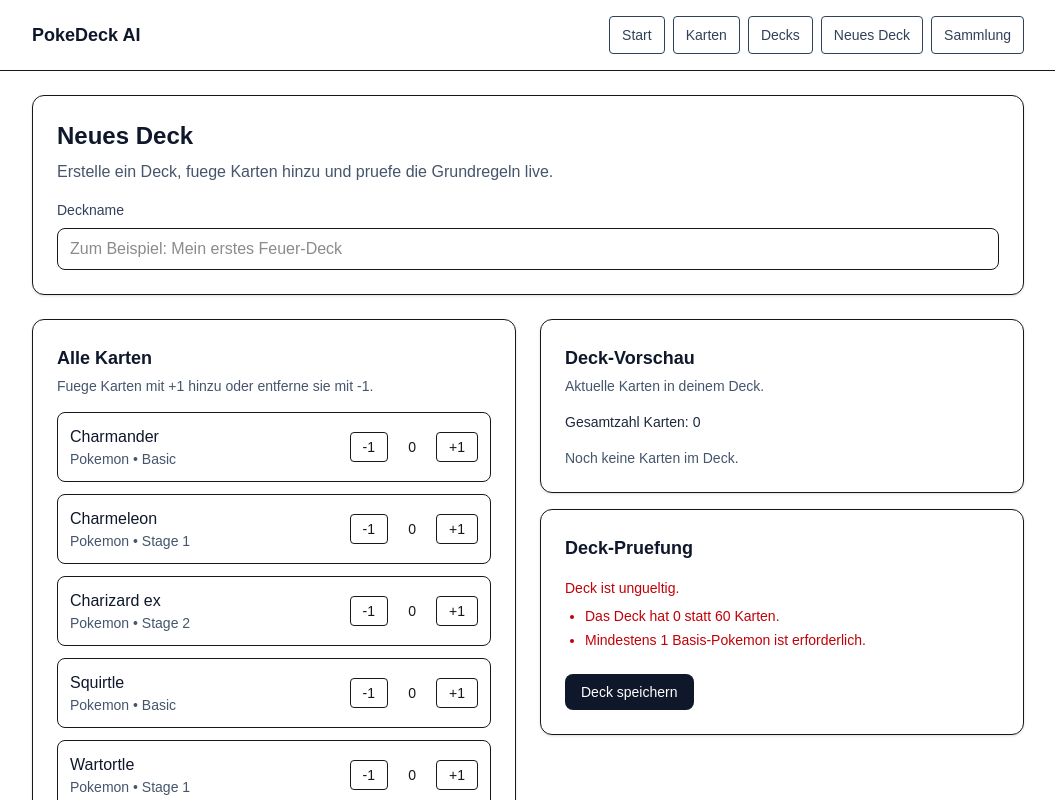
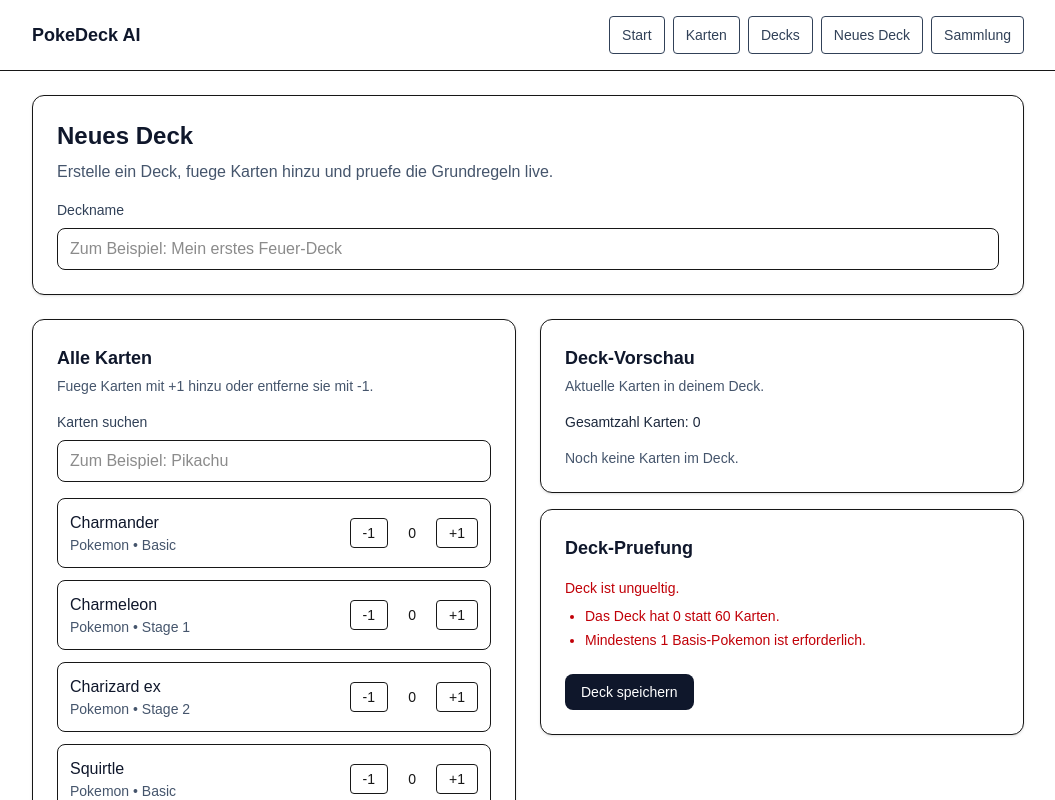
Before and after one commit to francescopinto33/pokedeck-ai-app, a Next.js app: page /decks/new in a window 1280 px wide. Shown: the top 800 px of the page, without its empty margins (112-1167 px from the left). Built offline with nearby package versions, Linux system fonts and the light colour scheme.

Commit message:
Add card search to deck builder

```diff
--- a/src/app/decks/new/DeckBuilderClient.tsx
+++ b/src/app/decks/new/DeckBuilderClient.tsx
@@ -25,6 +25,7 @@ export default function DeckBuilderClient() {
   const [deckName, setDeckName] = useState("");
   const [deckCards, setDeckCards] = useState<DeckCard[]>([]);
   const [saveMessage, setSaveMessage] = useState("");
+  const [search, setSearch] = useState("");
 
   useEffect(() => {
     if (!deckIdFromUrl) {
@@ -60,6 +61,17 @@ export default function DeckBuilderClient() {
   const totalCards = useMemo(() => {
     return deckCards.reduce((sum, entry) => sum + entry.count, 0);
   }, [deckCards]);
+  const filteredCards = useMemo(() => {
+    const normalizedSearch = search.trim().toLowerCase();
+
+    if (!normalizedSearch) {
+      return sampleCards;
+    }
+
+    return sampleCards.filter((card) =>
+      card.name.toLowerCase().includes(normalizedSearch)
+    );
+  }, [search]);
 
   const validationResult = useMemo(() => {
     const deckToValidate: Deck = {
@@ -177,8 +189,31 @@ export default function DeckBuilderClient() {
               Fuege Karten mit +1 hinzu oder entferne sie mit -1.
             </p>
 
+            <div className="mt-4">
+              <label
+                htmlFor="deck-card-search"
+                className="mb-2 block text-sm font-medium text-slate-700"
+              >
+                Karten suchen
+              </label>
+              <input
+                id="deck-card-search"
+                type="text"
+                value={search}
+                onChange={(event) => setSearch(event.target.value)}
+                placeholder="Zum Beispiel: Pikachu"
+                className="w-full rounded-lg border px-3 py-2 outline-none focus:ring-2 focus:ring-slate-300"
+              />
+            </div>
+
             <div className="mt-4 space-y-3">
-              {sampleCards.map((card) => {
+              {filteredCards.length === 0 ? (
+                <div className="rounded-lg border p-4 text-sm text-slate-600">
+                  Keine Karten gefunden.
+                </div>
+              ) : null}
+
+              {filteredCards.map((card) => {
                 const count = getCardCount(card.id);
 
                 return (
```
